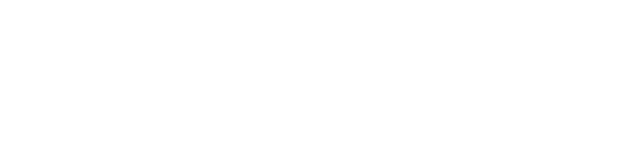
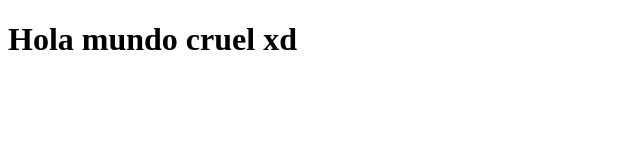
Before and after one commit to Marcelo-Crisostomo/GitHubActions, a plain HTML site: page index.html in a window 1280 px wide. Shown: the whole page, without its empty margins (0-640 px from the left). Drawn offline with Linux system fonts and the light colour scheme.

Commit message:
Commit 2

```diff
--- a/index.html
+++ b/index.html
@@ -6,6 +6,6 @@
     <title>Document</title>
 </head>
 <body>
-
+    <h1>Hola mundo cruel xd</h1>
 </body>
 </html>
```
